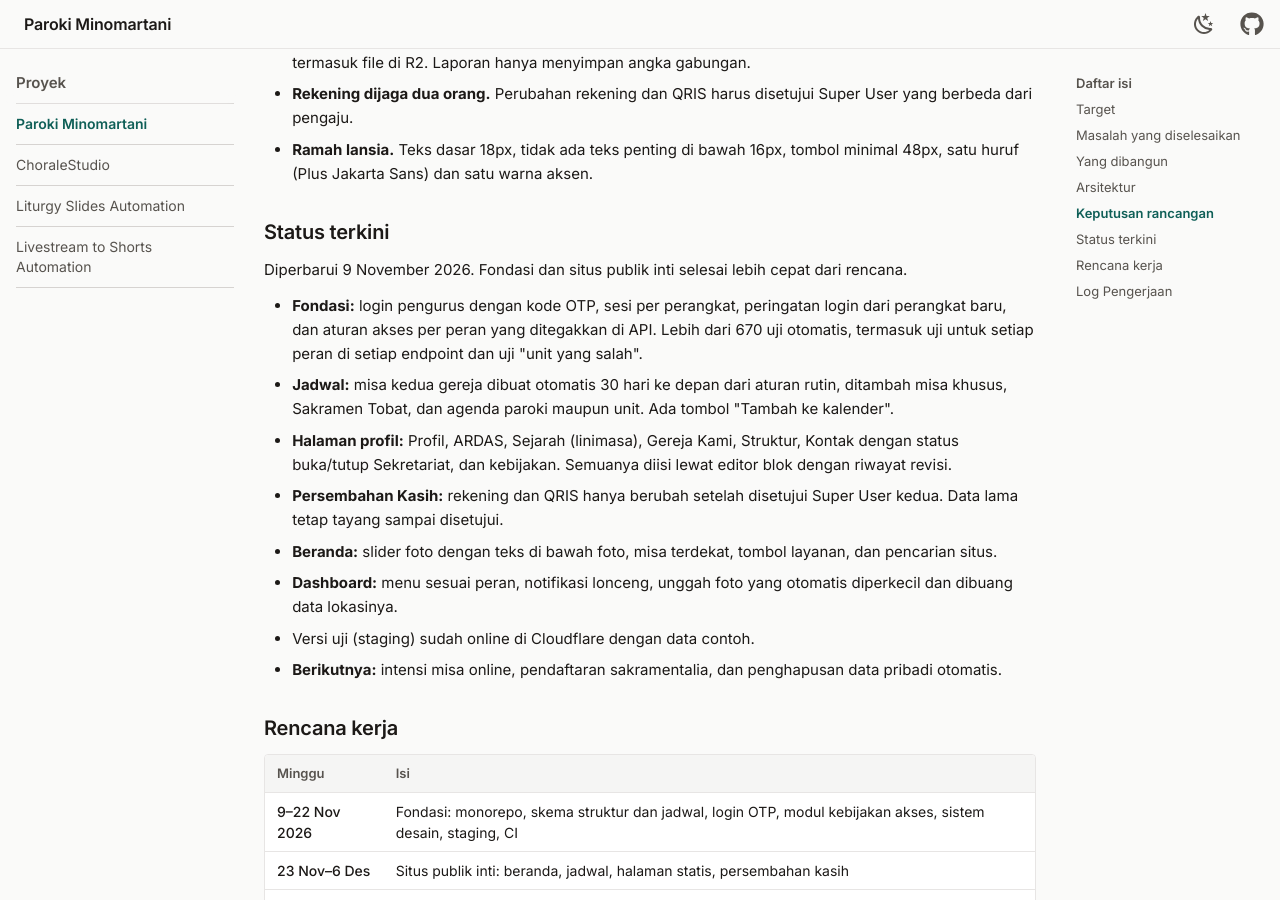
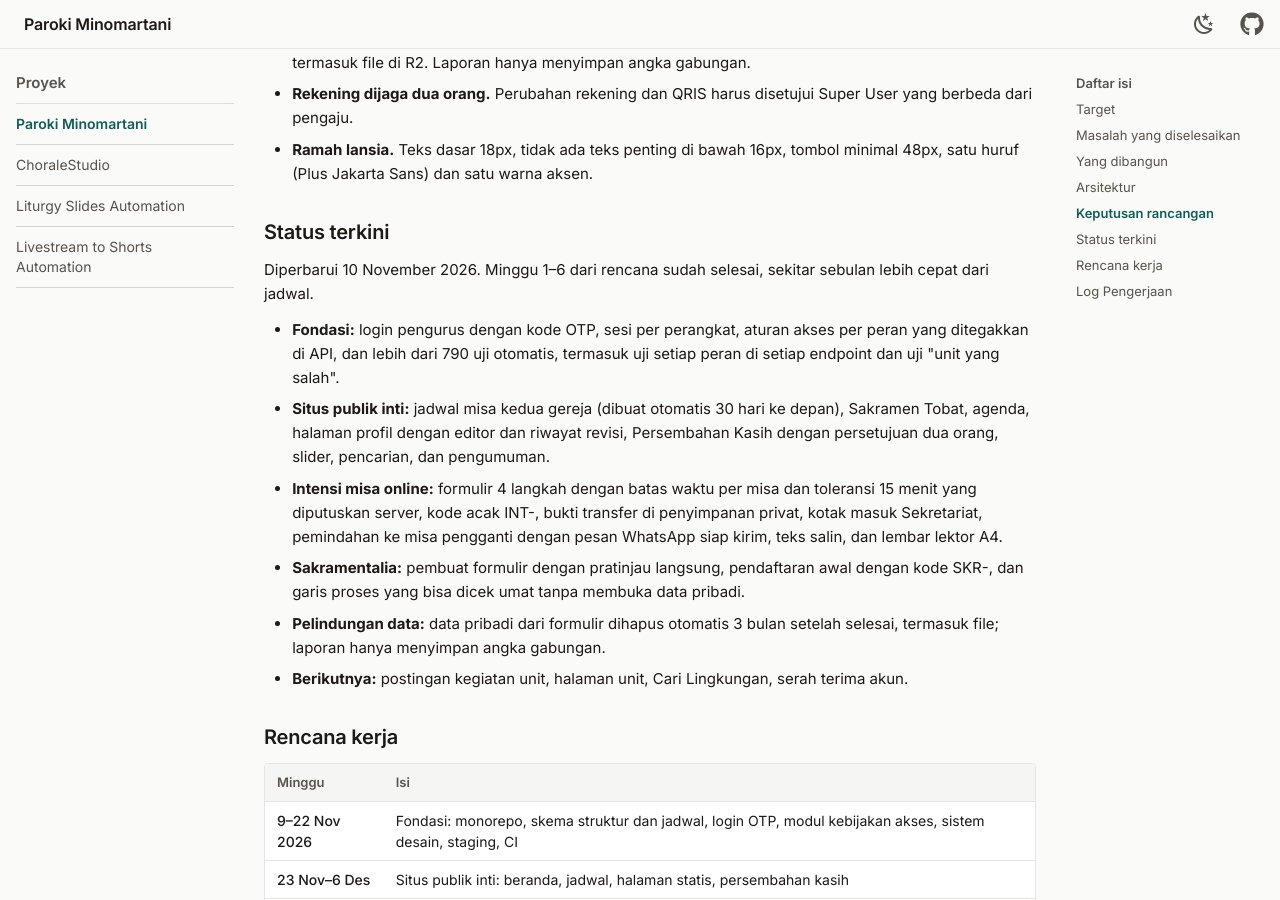
Before and after one commit to dimasarturoh15/dimasarturoh15.github.io, an MkDocs documentation site: the page built from docs/projects/paroki-minomartani.md, in a window 1280 px wide and 900 px high, scrolled down 2368 px. Built offline with MkDocs 1.6.1 and Material for MkDocs 9.7.7, drawn with Linux system fonts in a browser that asks for light colours.

Commit message:
docs: status Paroki Minomartani setelah minggu 5-6

```diff
--- a/docs/projects/paroki-minomartani.md
+++ b/docs/projects/paroki-minomartani.md
@@ -66,16 +66,14 @@ Biaya operasional ditargetkan di bawah Rp2 juta per tahun, hanya dengan layanan
 
 ## Status terkini
 
-Diperbarui 9 November 2026. Fondasi dan situs publik inti selesai lebih cepat dari rencana.
+Diperbarui 10 November 2026. Minggu 1–6 dari rencana sudah selesai, sekitar sebulan lebih cepat dari jadwal.
 
-- **Fondasi:** login pengurus dengan kode OTP, sesi per perangkat, peringatan login dari perangkat baru, dan aturan akses per peran yang ditegakkan di API. Lebih dari 670 uji otomatis, termasuk uji untuk setiap peran di setiap endpoint dan uji "unit yang salah".
-- **Jadwal:** misa kedua gereja dibuat otomatis 30 hari ke depan dari aturan rutin, ditambah misa khusus, Sakramen Tobat, dan agenda paroki maupun unit. Ada tombol "Tambah ke kalender".
-- **Halaman profil:** Profil, ARDAS, Sejarah (linimasa), Gereja Kami, Struktur, Kontak dengan status buka/tutup Sekretariat, dan kebijakan. Semuanya diisi lewat editor blok dengan riwayat revisi.
-- **Persembahan Kasih:** rekening dan QRIS hanya berubah setelah disetujui Super User kedua. Data lama tetap tayang sampai disetujui.
-- **Beranda:** slider foto dengan teks di bawah foto, misa terdekat, tombol layanan, dan pencarian situs.
-- **Dashboard:** menu sesuai peran, notifikasi lonceng, unggah foto yang otomatis diperkecil dan dibuang data lokasinya.
-- Versi uji (staging) sudah online di Cloudflare dengan data contoh.
-- **Berikutnya:** intensi misa online, pendaftaran sakramentalia, dan penghapusan data pribadi otomatis.
+- **Fondasi:** login pengurus dengan kode OTP, sesi per perangkat, aturan akses per peran yang ditegakkan di API, dan lebih dari 790 uji otomatis, termasuk uji setiap peran di setiap endpoint dan uji "unit yang salah".
+- **Situs publik inti:** jadwal misa kedua gereja (dibuat otomatis 30 hari ke depan), Sakramen Tobat, agenda, halaman profil dengan editor dan riwayat revisi, Persembahan Kasih dengan persetujuan dua orang, slider, pencarian, dan pengumuman.
+- **Intensi misa online:** formulir 4 langkah dengan batas waktu per misa dan toleransi 15 menit yang diputuskan server, kode acak INT-, bukti transfer di penyimpanan privat, kotak masuk Sekretariat, pemindahan ke misa pengganti dengan pesan WhatsApp siap kirim, teks salin, dan lembar lektor A4.
+- **Sakramentalia:** pembuat formulir dengan pratinjau langsung, pendaftaran awal dengan kode SKR-, dan garis proses yang bisa dicek umat tanpa membuka data pribadi.
+- **Pelindungan data:** data pribadi dari formulir dihapus otomatis 3 bulan setelah selesai, termasuk file; laporan hanya menyimpan angka gabungan.
+- **Berikutnya:** postingan kegiatan unit, halaman unit, Cari Lingkungan, serah terima akun.
 
 ## Rencana kerja
 
```
